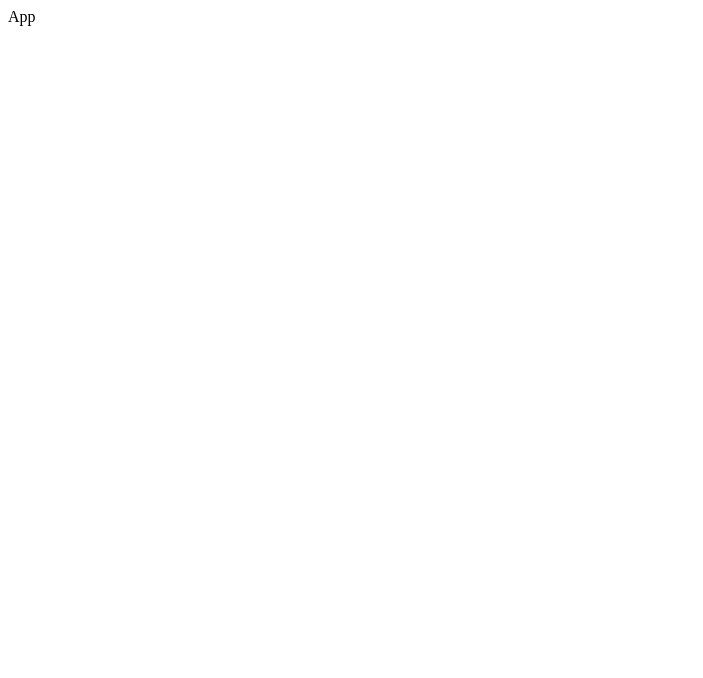
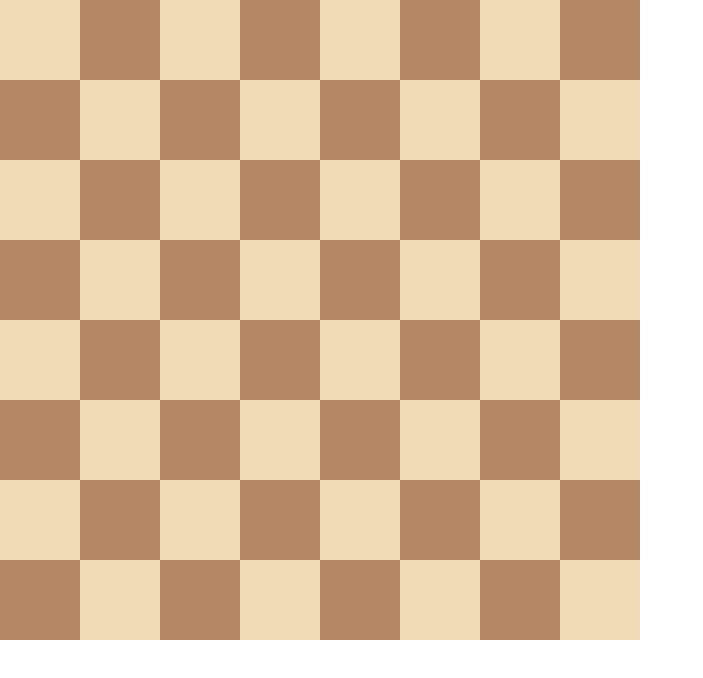
Before and after one commit to jordanlandry/chess-with-minimax, a React (Vite) app: page / in a window 1280 px wide. Shown: the top 678 px of the page, without its empty margins (0-703 px from the left). Built offline with nearby package versions, Linux system fonts and the light colour scheme.

Commit message:
Added board using canvas

```diff
--- a/src/App.tsx
+++ b/src/App.tsx
@@ -1,9 +1,10 @@
 import { useState } from "react";
+import Chess from "./components/Chess";
 
 function App() {
   return (
     <div className="App">
-      <>App</>
+      <Chess />
     </div>
   );
 }
--- /dev/null
+++ b/src/components/Chess.tsx
@@ -0,0 +1,67 @@
+import React, { useEffect, useRef, useState } from "react";
+
+type Props = {};
+
+export default function Chess({}: Props) {
+  const canvasRef = useRef<HTMLCanvasElement>(null);
+  const [ctx, setCtx] = useState<any>(null);
+
+  const BOARD_SIZE = 8;
+  const [canvWidth, setCanvWidth] = useState(Math.floor(window.innerWidth / 2));
+  const [squareSize, setSquareSize] = useState(canvWidth / BOARD_SIZE);
+
+  const colors = {
+    light: "#f0d9b5",
+    dark: "#b58863",
+    overTake: "#ff0000",
+    availebleMove: "#00ff00",
+    selected: "#0000ff",
+  };
+
+  const drawBoard = () => {
+    // Draw grid with alternating colors for light and dark squares
+    for (let i = 0; i < BOARD_SIZE; i++) {
+      for (let j = 0; j < BOARD_SIZE; j++) {
+        if ((i + j) % 2 === 0) ctx.fillStyle = colors.light;
+        else ctx.fillStyle = colors.dark;
+
+        ctx.fillRect(i * squareSize, j * squareSize, squareSize, squareSize);
+      }
+    }
+  };
+
+  useEffect(() => {
+    const canvas: HTMLCanvasElement = canvasRef.current!;
+    const context = canvas.getContext("2d")!;
+
+    setCtx(context);
+  }, []);
+
+  // Initial Draw
+  useEffect(() => {
+    if (!ctx) return;
+    drawBoard();
+  }, [ctx, canvWidth]);
+
+  // Update canv width on window resize
+  useEffect(() => {
+    const handleResize = () => {
+      setCanvWidth(Math.floor(window.innerWidth / 2));
+    };
+
+    window.addEventListener("resize", handleResize);
+
+    return () => window.removeEventListener("resize", handleResize);
+  }, []);
+
+  // Update square size on canv width change
+  useEffect(() => {
+    setSquareSize(canvWidth / BOARD_SIZE);
+  }, [canvWidth]);
+
+  return (
+    <div>
+      <canvas ref={canvasRef} width={canvWidth} height={canvWidth} />
+    </div>
+  );
+}
--- a/src/main.tsx
+++ b/src/main.tsx
@@ -1,6 +1,7 @@
 import React from "react";
 import ReactDOM from "react-dom/client";
 import App from "./App";
+import "./styles.css";
 
 ReactDOM.createRoot(document.getElementById("root") as HTMLElement).render(
   <React.StrictMode>
--- /dev/null
+++ b/src/styles.css
@@ -0,0 +1,3 @@
+body {
+  margin: 0;
+}
```
